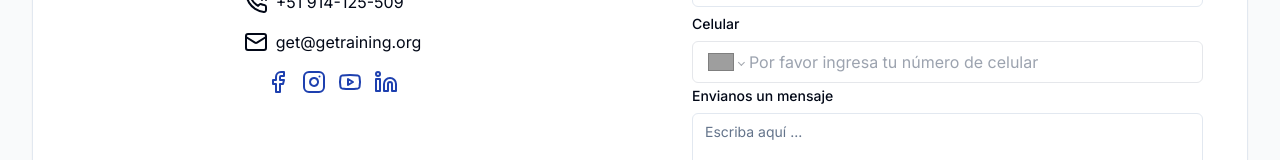
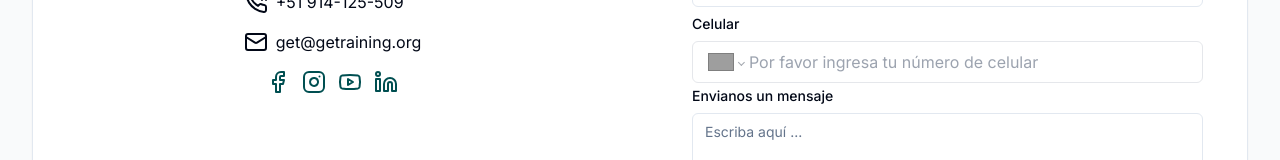
Before and after one commit to branding-emocion/getraining, a Next.js app: page /Contacto in a window 1280 px wide. Shown: the part 550-710 px from the top of the page. Built offline with nearby package versions, Linux system fonts and the light colour scheme; grey boxes are pictures that could not be loaded.

Commit message:
mejorando seo

```diff
--- a/app/Contacto/page.js
+++ b/app/Contacto/page.js
@@ -61,7 +61,7 @@ const Contacto = () => {
                   aria-label="Facebook"
                   title="Faceboosk"
                 >
-                  <Facebook className="w-7 h-6 text-blue-800" />
+                  <Facebook className="w-7 h-6 text-[#004f51]" />
                 </a>
                 <a
                   className="hover:scale-105"
@@ -71,7 +71,7 @@ const Contacto = () => {
                   aria-label="Instagram"
                   title="Instagram"
                 >
-                  <Instagram className="w-7 h-6 text-blue-800" />
+                  <Instagram className="w-7 h-6 text-[#004f51]" />
                 </a>
                 <a
                   className="hover:scale-105"
@@ -81,7 +81,7 @@ const Contacto = () => {
                   aria-label="Youtube"
                   title="Youtube"
                 >
-                  <Youtube className="w-7 h-6 text-blue-800" />
+                  <Youtube className="w-7 h-6 text-[#004f51]" />
                 </a>
                 <a
                   className="hover:scale-105"
@@ -91,7 +91,7 @@ const Contacto = () => {
                   aria-label="Linkeding"
                   title="Linkeding"
                 >
-                  <Linkedin className="w-7 h-6 text-blue-800" />
+                  <Linkedin className="w-7 h-6 text-[#004f51]" />
                 </a>
               </section>
             </div>
--- a/app/page.js
+++ b/app/page.js
@@ -84,9 +84,9 @@ const HomePage = () => {
                       gestión de personal, liderazgo y emprendimiento.
                     </p>
                     <Link href={"/Nosotros"} className="flex  ">
-                      <button className="focus:outline-none focus:ring-2 focus:ring-offset-2 focus:ring-[#004f51] bg-[#004f51] transition duration-150 ease-in-out hover:bg-[#00a6b6] lg:text-xl lg:font-bold  rounded text-white px-4 sm:px-10 border border-[#004f51] py-2 sm:py-4 text-sm">
+                      <div className="focus:outline-none focus:ring-2 focus:ring-offset-2 focus:ring-[#004f51] bg-[#004f51] transition duration-150 ease-in-out hover:bg-[#00a6b6] lg:text-xl lg:font-bold  rounded text-white px-4 sm:px-10 border border-[#004f51] py-2 sm:py-4 text-sm">
                         Más Información{" "}
-                      </button>
+                      </div>
                     </Link>
                   </div>
                   <figure className="   relative w-full h-[200px] md:h-[400px]   ">
@@ -182,9 +182,9 @@ const HomePage = () => {
 
                     <li className="flex justify-start  items-center">
                       <Link href={"/Servicios"}>
-                        <button className="focus:outline-none focus:ring-2 focus:ring-offset-2 focus:ring-[#004f51] bg-[#004f51] transition duration-150 ease-in-out hover:bg-[#00a6b6] lg:text-xl lg:font-bold  rounded text-white px-4 sm:px-10 border border-[#004f51] py-2 sm:py-4 text-sm">
+                        <div className="focus:outline-none focus:ring-2 focus:ring-offset-2 focus:ring-[#004f51] bg-[#004f51] transition duration-150 ease-in-out hover:bg-[#00a6b6] lg:text-xl lg:font-bold  rounded text-white px-4 sm:px-10 border border-[#004f51] py-2 sm:py-4 text-sm">
                           Más Información{" "}
-                        </button>
+                        </div>
                       </Link>
                     </li>
                   </ul>
```
